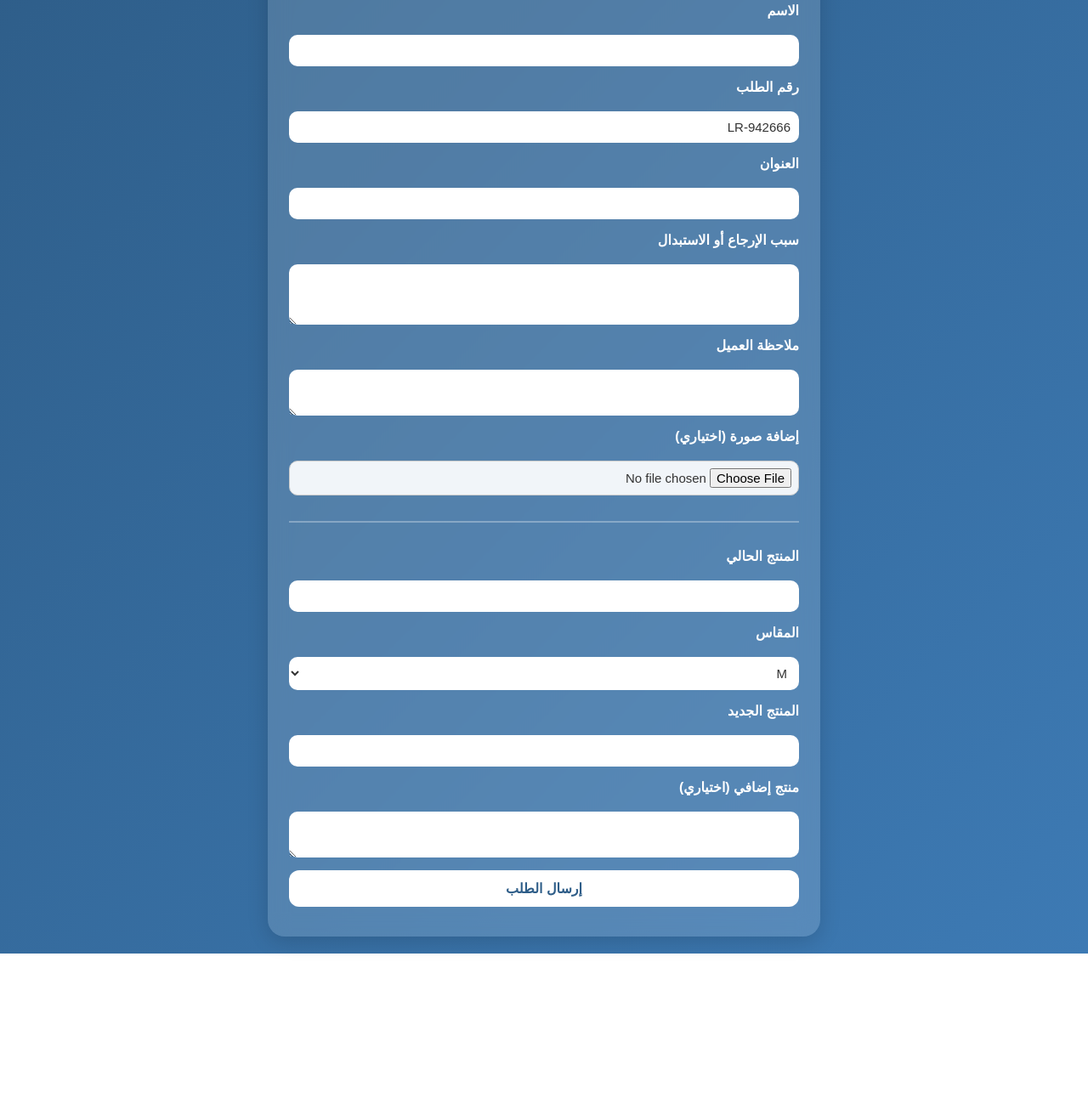
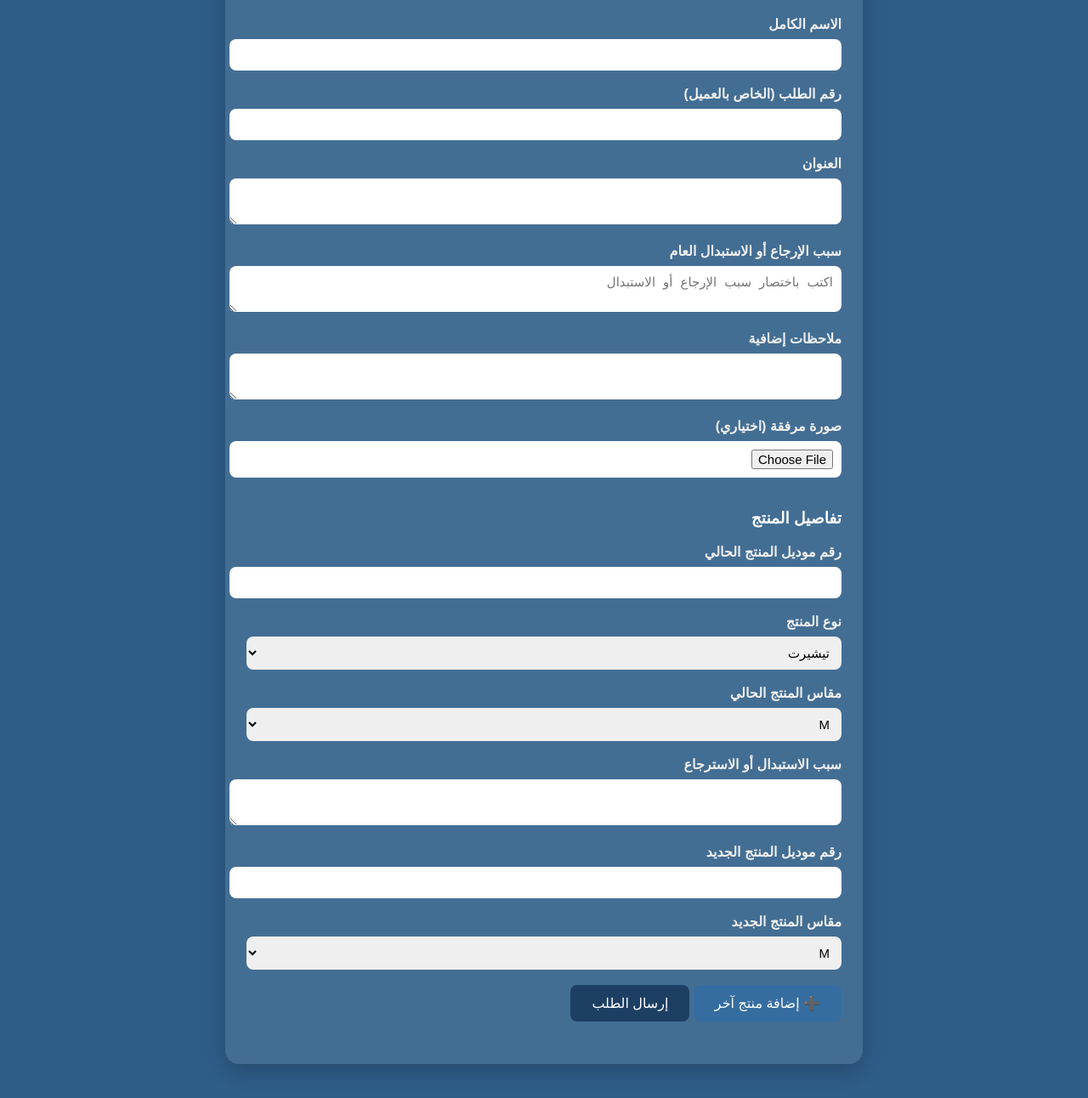
Before and after one commit to ahmed8596/return.html, a plain HTML site: page index.html in a window 1280 px wide. Shown: the part 130-1422 px from the top of the page at 85% size. Before the commit the page ends 1252 px from the top, so only its background shows below. Drawn offline with Linux system fonts and the light colour scheme.

Commit message:
Update index.html

```diff
--- a/index.html
+++ b/index.html
@@ -2,169 +2,146 @@
 <html lang="ar" dir="rtl">
 <head>
   <meta charset="UTF-8">
+  <meta name="viewport" content="width=device-width, initial-scale=1.0">
   <title>نموذج الإرجاع والاستبدال</title>
-  <meta name="viewport" content="width=device-width, initial-scale=1.0">
   <style>
-    :root {
-      --main: #2e5d88;
-      --light: #f4f7fb;
-      --white: #fff;
-      --shadow: rgba(0, 0, 0, 0.15);
-    }
-
-    * {
-      box-sizing: border-box;
-      font-family: 'Tajawal', sans-serif;
-    }
-
     body {
-      background: linear-gradient(135deg, var(--main), #3d7ab4);
-      min-height: 100vh;
-      display: flex;
-      align-items: center;
-      justify-content: center;
+      background-color: #2e5d88;
+      font-family: "Tajawal", sans-serif;
+      color: #fff;
       margin: 0;
-      padding: 20px;
+      padding: 0;
     }
 
     .container {
-      background: rgba(255,255,255,0.15);
-      backdrop-filter: blur(12px);
-      border-radius: 20px;
-      box-shadow: 0 6px 25px var(--shadow);
-      width: 100%;
-      max-width: 650px;
-      padding: 35px 25px;
-      color: var(--white);
-      animation: fadeIn 0.8s ease-out;
-      transition: 0.3s ease-in-out;
+      max-width: 700px;
+      margin: 40px auto;
+      background-color: #ffffff1a;
+      border-radius: 16px;
+      padding: 25px;
+      box-shadow: 0 8px 25px rgba(0, 0, 0, 0.2);
+      animation: fadeIn 0.8s ease;
     }
 
-    .container:hover {
-      transform: translateY(-2px);
-      box-shadow: 0 8px 30px rgba(0, 0, 0, 0.25);
-    }
-
-    h2 {
+    h1 {
       text-align: center;
-      font-size: 1.8rem;
-      margin-bottom: 20px;
-    }
-
-    form {
-      display: flex;
-      flex-direction: column;
-      gap: 15px;
+      margin-bottom: 25px;
+      color: #fff;
     }
 
     label {
-      font-weight: 600;
-      font-size: 1rem;
-      margin-bottom: 4px;
       display: block;
+      margin-bottom: 8px;
+      font-weight: bold;
+      color: #f0f0f0;
     }
 
-    input, textarea, select {
+    input, select, textarea {
       width: 100%;
       padding: 10px;
+      margin-bottom: 18px;
       border: none;
-      border-radius: 10px;
-      background: var(--white);
+      border-radius: 8px;
       font-size: 15px;
-      color: #333;
-      outline: none;
-      transition: 0.2s;
-    }
-
-    input:focus, textarea:focus, select:focus {
-      box-shadow: 0 0 0 3px rgba(255,255,255,0.3);
     }
 
     input[type="file"] {
-      padding: 8px;
-      background: #f1f5f9;
-      border: 1px solid #ccc;
-      color: #333;
+      background-color: #fff;
     }
 
     button {
-      background: var(--white);
-      color: var(--main);
-      font-weight: bold;
+      background-color: #1c3f63;
+      color: white;
       border: none;
-      border-radius: 12px;
-      padding: 12px;
+      padding: 12px 25px;
+      border-radius: 8px;
       font-size: 16px;
       cursor: pointer;
       transition: 0.3s;
     }
 
     button:hover {
-      background: #e6eef7;
-      transform: translateY(-2px);
+      background-color: #214d77;
+      transform: scale(1.05);
     }
 
-    hr {
-      border: 0.5px solid rgba(255,255,255,0.3);
-      margin: 15px 0;
+    .add-product {
+      margin-bottom: 25px;
+      background-color: #356da0;
+    }
+
+    @keyframes fadeIn {
+      from { opacity: 0; transform: translateY(20px); }
+      to { opacity: 1; transform: translateY(0); }
     }
 
     .success {
-      display: none;
       text-align: center;
-      background: #27ae60;
-      color: white;
-      padding: 12px;
-      border-radius: 10px;
-      margin-top: 10px;
-      animation: fadeIn 0.5s ease-in-out;
-    }
-
-    @keyframes fadeIn {
-      from {opacity: 0; transform: translateY(10px);}
-      to {opacity: 1; transform: translateY(0);}
+      background-color: #1c3f63;
+      color: #fff;
+      padding: 25px;
+      border-radius: 12px;
+      margin-top: 25px;
+      font-size: 18px;
     }
 
     @media (max-width: 600px) {
       .container {
-        padding: 25px 20px;
+        margin: 20px;
+        padding: 20px;
       }
-      h2 {
-        font-size: 1.5rem;
+      h1 {
+        font-size: 20px;
       }
     }
   </style>
 </head>
 <body>
+
   <div class="container">
-    <h2>نموذج الإرجاع والاستبدال</h2>
-    <form id="returnForm" action="https://formspree.io/f/YOUR_FORM_ID" method="POST" enctype="multipart/form-data">
+    <h1>طلب إرجاع أو استبدال</h1>
 
-      <label>الاسم</label>
-      <input type="text" name="الاسم" required>
+    <form id="returnForm" action="https://formsubmit.co/ahmedalslamy000@gmail.com" method="POST" enctype="multipart/form-data">
 
-      <label>رقم الطلب</label>
-      <input type="text" name="رقم الطلب" id="orderNumber" readonly>
+      <!-- بيانات العميل -->
+      <label>الاسم الكامل</label>
+      <input type="text" name="الاسم الكامل" required>
+
+      <label>رقم الطلب (الخاص بالعميل)</label>
+      <input type="text" name="رقم الطلب" required>
 
       <label>العنوان</label>
-      <input type="text" name="العنوان" required>
+      <textarea name="العنوان" required></textarea>
 
-      <label>سبب الإرجاع أو الاستبدال</label>
-      <textarea name="سبب الإرجاع أو الاستبدال" rows="3" required></textarea>
+      <label>سبب الإرجاع أو الاستبدال العام</label>
+      <textarea name="السبب العام" placeholder="اكتب باختصار سبب الإرجاع أو الاستبدال"></textarea>
 
-      <label>ملاحظة العميل</label>
-      <textarea name="ملاحظة العميل" rows="2"></textarea>
+      <label>ملاحظات إضافية</label>
+      <textarea name="ملاحظات"></textarea>
 
-      <label>إضافة صورة (اختياري)</label>
+      <label>صورة مرفقة (اختياري)</label>
       <input type="file" name="صورة">
 
-      <hr>
+      <!-- قسم المنتجات -->
+      <div id="products">
+        <div class="product">
+          <h3>تفاصيل المنتج</h3>
 
-      <label>المنتج الحالي</label>
-      <input type="text" name="المنتج الحالي" required>
+          <label>رقم موديل المنتج الحالي</label>
+          <input type="text" name="رقم موديل المنتج الحالي">
 
-      <label>المقاس</label>
-      <select name="المقاس">
+          <label>نوع المنتج</label>
+          <select name="نوع المنتج">
+            <option value="تيشيرت">تيشيرت</option>
+            <option value="بنطلون">بنطلون</option>
+            <option value="شورت">شورت</option>
+            <option value="طقم">طقم</option>
+            <option value="بلوفر">بلوفر</option>
+            <option value="شوز">شوز</option>
+          </select>
+
+          <label>مقاس المنتج الحالي</label>
+          <select name="مقاس المنتج الحالي">
             <option value="M">M</option>
             <option value="L">L</option>
             <option value="XL">XL</option>
@@ -174,43 +151,56 @@
             <option value="5XL">5XL</option>
           </select>
 
-      <label>المنتج الجديد</label>
-      <input type="text" name="المنتج الجديد">
+          <label>سبب الاستبدال أو الاسترجاع</label>
+          <textarea name="سبب الاستبدال أو الاسترجاع"></textarea>
 
-      <label>منتج إضافي (اختياري)</label>
-      <textarea name="منتج إضافي" rows="2"></textarea>
+          <label>رقم موديل المنتج الجديد</label>
+          <input type="text" name="رقم موديل المنتج الجديد">
 
+          <label>مقاس المنتج الجديد</label>
+          <select name="مقاس المنتج الجديد">
+            <option value="M">M</option>
+            <option value="L">L</option>
+            <option value="XL">XL</option>
+            <option value="2XL">2XL</option>
+            <option value="3XL">3XL</option>
+            <option value="4XL">4XL</option>
+            <option value="5XL">5XL</option>
+          </select>
+        </div>
+      </div>
+
+      <button type="button" class="add-product" onclick="addProduct()">➕ إضافة منتج آخر</button>
       <button type="submit">إرسال الطلب</button>
+
+      <input type="hidden" name="_captcha" value="false">
+      <input type="hidden" name="_subject" value="طلب إرجاع / استبدال جديد">
     </form>
 
-    <div class="success" id="successMsg">✅ تم إرسال الطلب بنجاح!</div>
+    <div id="successMessage" class="success" style="display:none;">
+      ✅ تم إرسال طلبك بنجاح
+      <br>رقم المرجع الخاص بك: <span id="orderRef"></span>
+    </div>
   </div>
 
   <script>
-    // رقم الطلب العشوائي
-    const orderInput = document.getElementById("orderNumber");
-    orderInput.value = "LR-" + Math.floor(100000 + Math.random() * 900000);
+    // إضافة منتج آخر
+    function addProduct() {
+      const productSection = document.querySelector('.product').cloneNode(true);
+      document.getElementById('products').appendChild(productSection);
+    }
 
-    const form = document.getElementById("returnForm");
-    const successMsg = document.getElementById("successMsg");
-
-    form.addEventListener("submit", async (e) => {
+    // توليد رقم عشوائي بعد الإرسال
+    const form = document.getElementById('returnForm');
+    form.addEventListener('submit', function(e) {
       e.preventDefault();
-      const data = new FormData(form);
-      const response = await fetch(form.action, {
-        method: "POST",
-        body: data,
-        headers: { 'Accept': 'application/json' }
-      });
-
-      if (response.ok) {
-        successMsg.style.display = "block";
-        form.reset();
-        orderInput.value = "LR-" + Math.floor(100000 + Math.random() * 900000);
-      } else {
-        alert("حدث خطأ أثناء الإرسال، حاول مرة أخرى");
-      }
+      const randomRef = 'LR-' + Math.floor(100000 + Math.random() * 900000);
+      document.getElementById('orderRef').innerText = randomRef;
+      form.style.display = 'none';
+      document.getElementById('successMessage').style.display = 'block';
+      form.submit(); // إرسال فعلي لـ FormSubmit
     });
   </script>
+
 </body>
 </html>
```
Lines whose indentation alone changed are shown as unchanged.
